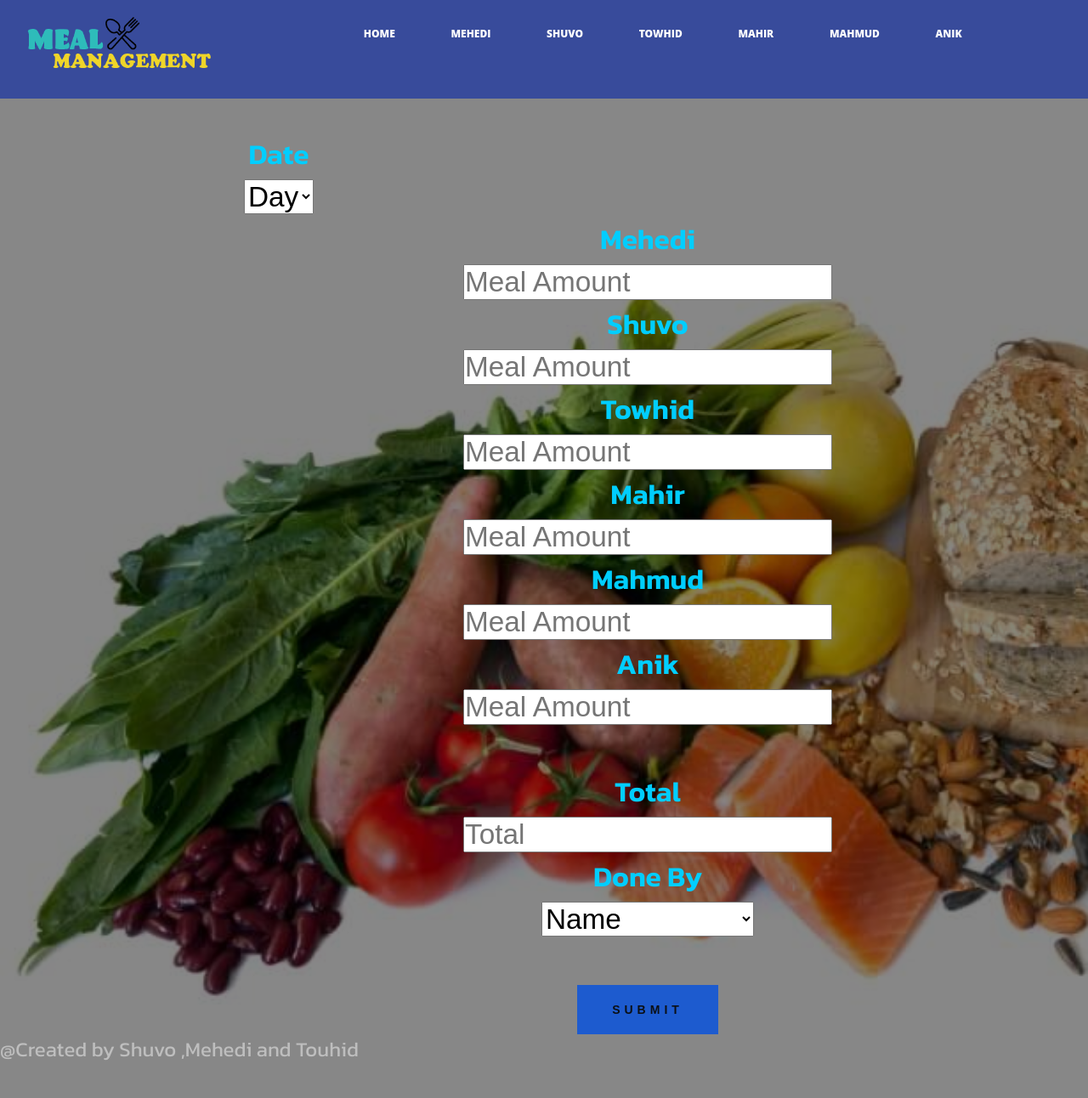
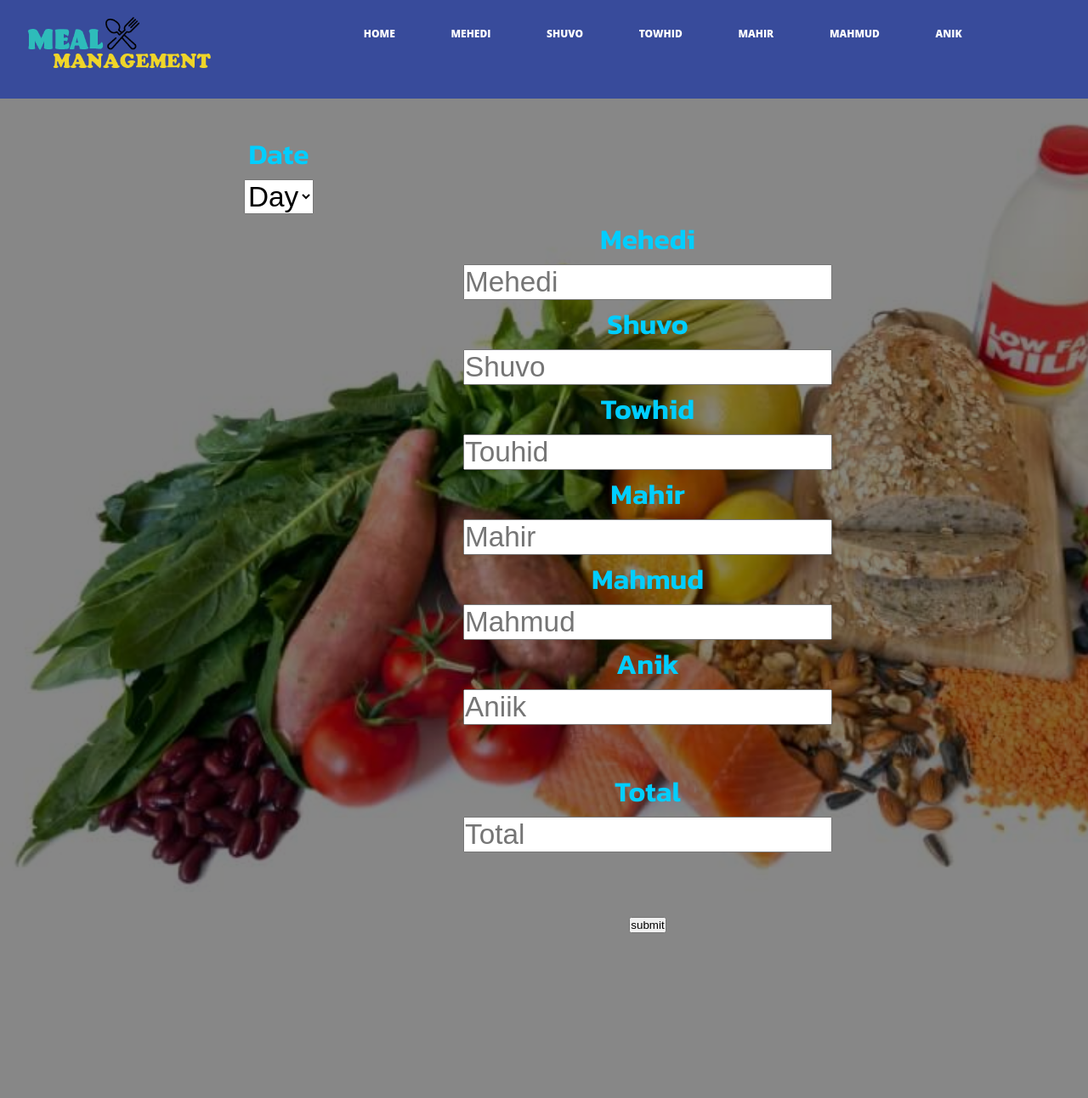
Before and after one commit to smnshuvo/MealManagementSystem, a PHP site: page /meal.html in a window 1280 px wide. Shown: the whole page at 85% size. After the commit the page ends 1098 px from the top, so only its background shows below. Run offline with PHP 8.4, Linux system fonts and the light colour scheme; some libraries are stand-ins or nearby versions.

Commit message:
Few Changees in every file

```diff
--- a/css/meal.css
+++ b/css/meal.css
@@ -98,8 +98,8 @@ select{
     font-weight: 400;
     font-size: 25pt;
 }
-input[type=submit]{
- padding: 20px 40px;
+button{
+    padding: 20px 40px;
     background-color: #1d5bcf;
     border-style: none;
     color: #0b1016;
@@ -111,19 +111,17 @@ input[type=submit]{
     border: 1px solid transparent;
     transition: all 0.5s linear;
 }
-
-input[type=submit]:hover{
+button:hover{
     background-color: transparent;
     color: #1d32cf;
     border-color: #cfc91d;
     padding: 20px 30px;
     border-radius: 10px;
 }
-
-#creator{
+marquee{
    font-weight: 400;
     font-size: 18pt;
-    color: rgba(255, 255, 255, 0.46)
+    color: rgba(13, 19, 26, 0.47)
 }
 
 .no-arrow {
--- a/meal.html
+++ b/meal.html
@@ -1,6 +1,6 @@
 <!DOCTYPE html>
 <html lang="en">
-<!-- designed by Mehedi Hasan -->
+
 <head>
     <meta charset="UTF-8">
     <title> Add your meal </title>
@@ -33,82 +33,75 @@
         </div>
     </div>
     <!--   end of header -->
+
    <div class="full full-table">
+
        <div class="form">
            <form method="post" action="addMeal.php">
            <p>Date</p>
            <select name="Date">
         <option value="">Day</option>
-            <option value="01">01</option>
-                <option value="02">02</option>
-                    <option value="03">03</option>
-                        <option value="04">04</option>
-                            <option value="05">05</option>
-                                <option value="06">06</option>
-                                        <option value="07">07</option>
-                                            <option value="08">08</option>
-                                              <option value="09">09</option>
+            <option value="">01</option>
+                <option value="">02</option>
+                    <option value="">03</option>
+                        <option value="">04</option>
+                            <option value="">05</option>
+                                <option value="">06</option>
+                                        <option value="">07</option>
+                                            <option value="">08</option>
+                                              <option value="">09</option>
                                                 <option value="10">10</option>
-                                                <option value="11">11</option>
-                                                <option value="12">12</option>
-                                                <option value="13">13</option>
-                                                <option value="14">14</option>
-                                                <option value="15">15</option>
-                                                <option value="16">16</option>
-                                                <option value="17">17</option>
-                                                <option value="18">18</option>
+                                                <option value="">11</option>
+                                                <option value="">12</option>
+                                                <option value="">13</option>
+                                                <option value="">14</option>
+                                                <option value="">15</option>
+                                                <option value="">16</option>
+                                                <option value="">17</option>
+                                                <option value="">18</option>
                                                 <option value="19">19</option>
-                                                <option value="20">20</option>
-                                            <option value="21">21</option>
-                                         <option value="22">22</option>
-                                      <option value="23">23</option>
-                                    <option value="24">24</option>
-                              <option value="25">25</option>
-                          <option value="26">26</option>
-                      <option value="27">27</option>
-                   <option value="28">28</option>
-              <option value="29">29</option>
-         <option value="30">30</option>
-     <option value="31">31</option>
+                                                <option value="">20</option>
+                                            <option value="">21</option>
+                                         <option value="">22</option>
+                                      <option value="">23</option>
+                                    <option value="">24</option>
+                                 <option value="">24</option>
+                              <option value="">25</option>
+                          <option value="">26</option>
+                      <option value="">27</option>
+                   <option value="">28</option>
+              <option value="">29</option>
+         <option value="">30</option>
+     <option value="">31</option>
 
         </select>
                </div>
                <div class="form1">
           <p>Mehedi</p>
-          <input type="number" name="Mehedi" class="txt" id="txt" min="0" placeholder="Meal Amount" required>
+          <input type="number" name="Mehedi" class="txt" id="txt" min="0" placeholder="Mehedi" required>
           <p>Shuvo</p>
-          <input type="number" name="Shuvo" class="txt" id="txt" min="0" placeholder="Meal Amount" required>
+          <input type="number" name="Shuvo" class="txt" id="txt" min="0" placeholder="Shuvo" required>
           <p>Towhid</p>
-          <input type="number" name="Touhid" class="txt" id="txt" min="0" placeholder="Meal Amount" required>
+          <input type="number" name="Towhid" class="txt" id="txt" min="0" placeholder="Touhid" required>
           <p>Mahir</p>
-          <input type="number" name="Mahir" class="txt" id="txt" min="0" placeholder="Meal Amount" required>
+          <input type="number" name="Mahir" class="txt" id="txt" min="0" placeholder="Mahir" required>
           <p>Mahmud</p>
-          <input type="number" name="Mahmud"  class="txt" id="txt" min="0" placeholder="Meal Amount" required>
+          <input type="number" name="Mahmud"  class="txt" id="txt" min="0" placeholder="Mahmud" required>
           <p>Anik</p>
-          <input type="number" name="Anik"  class="txt" id="txt" min="0" placeholder="Meal Amount" required>
+          <input type="number" name="Anik"  class="txt" id="txt" min="0" placeholder="Aniik" required>
           <br>
           <br>
           <p>Total</p>
           <input type="number" name="Amount"  class="txt" id="no-arrow" placeholder="Total" required>
-          <br>
-          <p>Done By</p>
-          <div class="select">
-           <select name="doneby" style="width:250px">
-           <option value="">Name</option>
-                       <option value="Mehedi">Mehedi</option>
-                          <option value="Shuvo">Shuvo</option>
-                           <option value="Touhid">Touhid</option>
-                            <option value="Mahir">Mahir</option>
-                         <option value="Mahmud">Mahmud</option>
-                          <option value="Anik">Anik</option>
-                   </select>
-                   </div>
-                   <br>
+           <br>
+           <br>
            <input type="submit" value="submit">
            </form>
        </div>
-       <p id="creator">@Created by Shuvo ,Mehedi and Touhid</p>
    </div>
+
+<script src="Javascript/main.js"></script>
+<script src="Javascript/jquery-3.4.1.min.js"></script>
 </body>
 
 </html>
```
Also changed, not shown: editMeal.php (+4 -4 lines).
